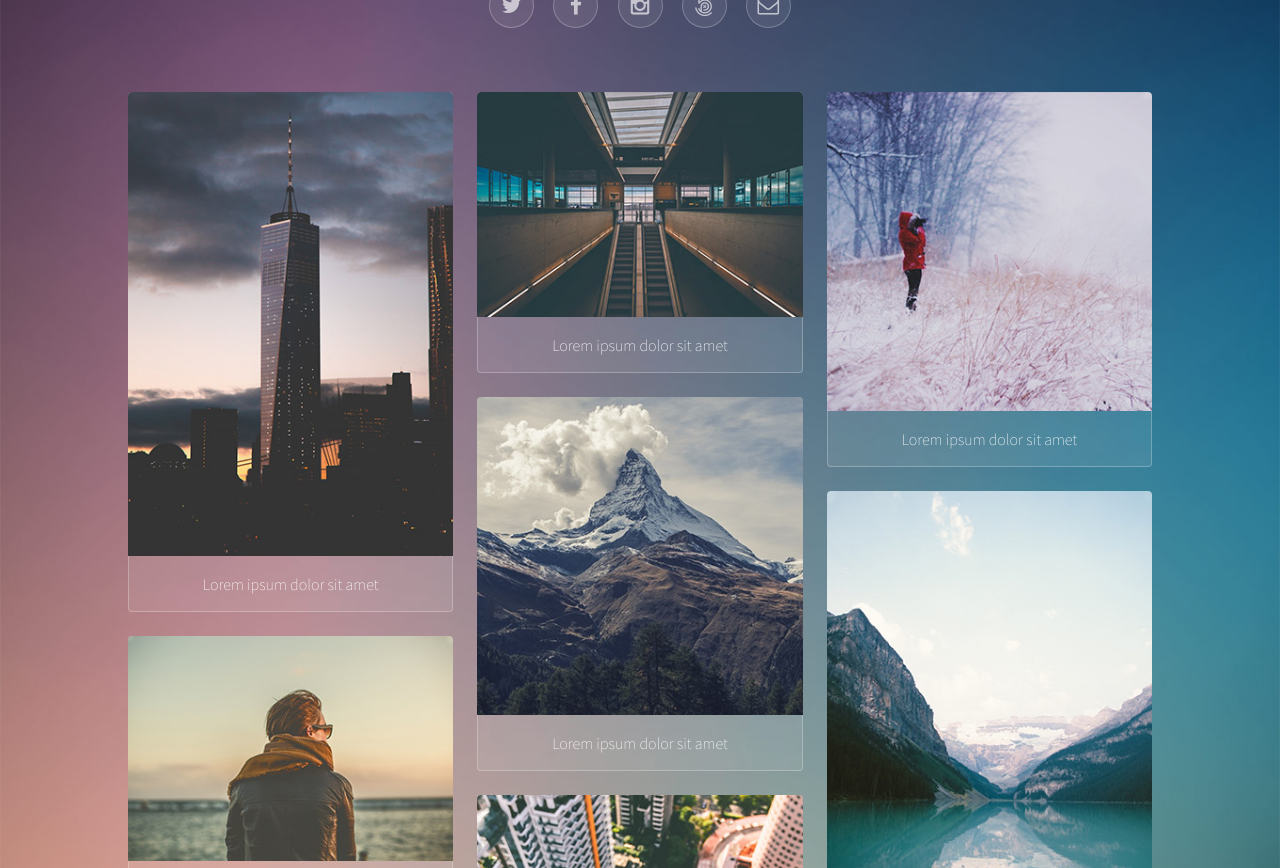
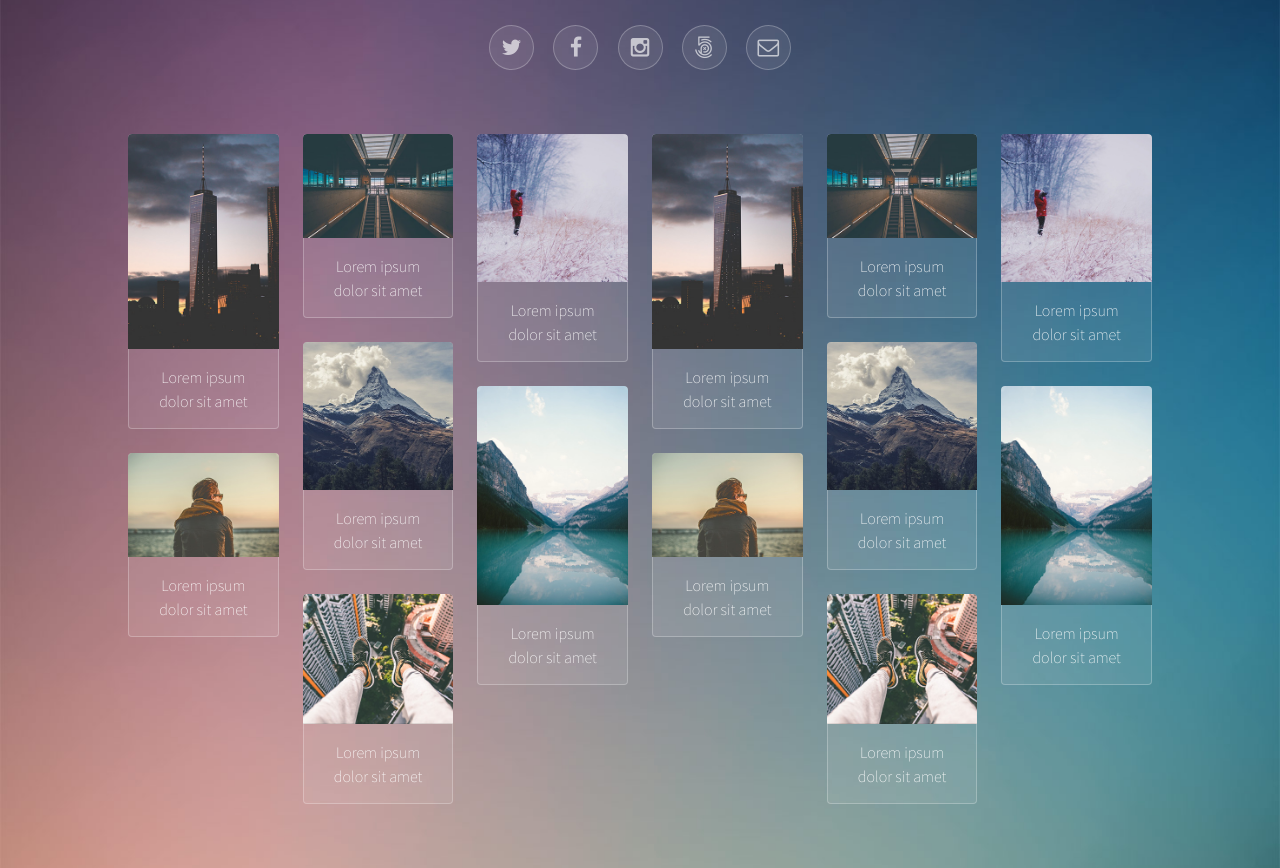
Before and after one commit to amasson99/portfolio, a plain HTML site: page index.html in a window 1280 px wide. Shown: the part 415-1283 px from the top of the page. Drawn offline with Linux system fonts and the light colour scheme.

Commit message:
Addition to portfolio

```diff
--- a/index.html
+++ b/index.html
@@ -1,12 +1,7 @@
 <!DOCTYPE HTML>
-<!--
-	Visualize by TEMPLATED
-	templated.co @templatedco
-	Released for free under the Creative Commons Attribution 3.0 license (templated.co/license)
--->
 <html>
 	<head>
-		<title>Visualize by TEMPLATED</title>
+		<title>Portfolio</title>
 		<meta charset="utf-8" />
 		<meta name="viewport" content="width=device-width, initial-scale=1" />
 		<link rel="stylesheet" href="assets/css/main.css" />
@@ -19,8 +14,9 @@
 				<!-- Header -->
 					<header id="header">
 						<span class="avatar"><img src="images/avatar.jpg" alt="" /></span>
-						<h1>This is <strong>Visualize</strong>, a responsive site template designed by <a href="http://templated.co">TEMPLATED</a><br />
-						and released for free under the Creative Commons License.</h1>
+						<h1>I'm Alex Masson. I'm a <span>Web Developer</span>, <span>Software Developer</span> and Computer Engineering Student at
+Kansas State University with a dream of making it big and giving back to
+those around me. This is my portfolio page, showing off all of my works.</h1>
 						<ul class="icons">
 							<li><a href="#" class="icon style2 fa-twitter"><span class="label">Twitter</span></a></li>
 							<li><a href="#" class="icon style2 fa-facebook"><span class="label">Facebook</span></a></li>
@@ -35,6 +31,40 @@
 
 						<!-- Thumbnails -->
 							<section class="thumbnails">
+								<div>
+									<a href="images/fulls/01.jpg">
+										<img src="images/thumbs/01.jpg" alt="" />
+										<h3>Lorem ipsum dolor sit amet</h3>
+									</a>
+									<a href="images/fulls/02.jpg">
+										<img src="images/thumbs/02.jpg" alt="" />
+										<h3>Lorem ipsum dolor sit amet</h3>
+									</a>
+								</div>
+								<div>
+									<a href="images/fulls/03.jpg">
+										<img src="images/thumbs/03.jpg" alt="" />
+										<h3>Lorem ipsum dolor sit amet</h3>
+									</a>
+									<a href="images/fulls/04.jpg">
+										<img src="images/thumbs/04.jpg" alt="" />
+										<h3>Lorem ipsum dolor sit amet</h3>
+									</a>
+									<a href="images/fulls/05.jpg">
+										<img src="images/thumbs/05.jpg" alt="" />
+										<h3>Lorem ipsum dolor sit amet</h3>
+									</a>
+								</div>
+								<div>
+									<a href="images/fulls/06.jpg">
+										<img src="images/thumbs/06.jpg" alt="" />
+										<h3>Lorem ipsum dolor sit amet</h3>
+									</a>
+									<a href="images/fulls/07.jpg">
+										<img src="images/thumbs/07.jpg" alt="" />
+										<h3>Lorem ipsum dolor sit amet</h3>
+									</a>
+								</div>
 								<div>
 									<a href="images/fulls/01.jpg">
 										<img src="images/thumbs/01.jpg" alt="" />
```
